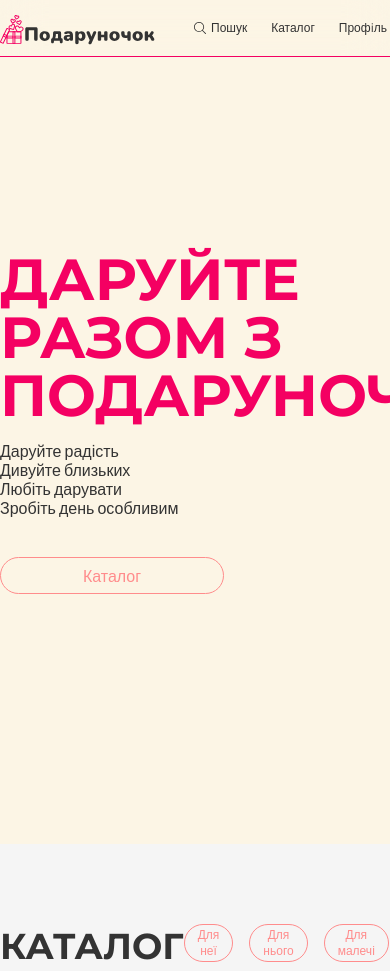
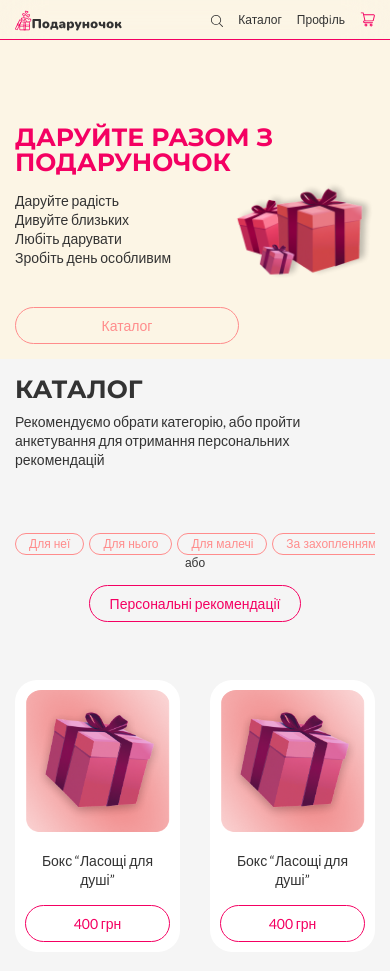
Before and after one commit to alexeykrix/Podarunochok, a website built with Vite: page index.html in a window 390 px wide. Shown: the top 971 px of the page. Built offline with nearby package versions, Linux system fonts and the light colour scheme.

Commit message:
added responsives to main page

```diff
--- a/assets/scss/_variables.scss
+++ b/assets/scss/_variables.scss
@@ -48,7 +48,7 @@ $offsets: (
   ),
   green: (
     md: 32px,
-    xs: 32px,
+    xs: 16px,
   ),
   aqua: (
     md: 24px,
@@ -60,6 +60,6 @@ $offsets: (
   ),
   purple: (
     md: 8px,
-    xs: 11px,
+    xs: 8px,
   ),
 );
--- a/assets/scss/general.scss
+++ b/assets/scss/general.scss
@@ -2,6 +2,10 @@
   max-width: 1140px;
   margin-left: auto;
   margin-right: auto;
+  @include max(xs) {
+    padding-left: 15px;
+    padding-right: 15px;
+  }
 }
 
 body {
@@ -54,6 +58,11 @@ body {
   width: 100%;
   z-index: 100;
   top: 0;
+  &-logo {
+    @include max(xs) {
+      width: 134px;
+    }
+  }
   &-inner {
     display: flex;
     justify-content: space-between;
@@ -69,6 +78,9 @@ body {
       justify-content: flex-end;;
       align-items: center;
       gap: 24px;
+      @include max(xs) {
+        gap: 15px;
+      }
     }
     &__item {
 
@@ -78,6 +90,13 @@ body {
         svg {
           margin-top: 2px;
           display: block;
+        }
+
+        @include max(xs) {
+          margin: 0;
+          span {
+            display: none;
+          }
         }
       }
     }
--- a/assets/scss/pages/main.scss
+++ b/assets/scss/pages/main.scss
@@ -3,6 +3,13 @@
 .hero {
   height: 100vh;
   background: linear-gradient(249.93deg, #FCF5E5 8.91%, #FCF5E5 101.58%);
+
+  @include max(xs) {
+    padding-top: 45px;
+    height: auto;
+    padding-bottom: 15px;
+    position: relative;
+  }
 
   &-inner {
     height: 100%;
@@ -18,6 +25,10 @@
     line-height: 100%;
     color: $color-accent;
     @include offset-media(margin-bottom, blue);
+    @include max(xs) {
+      font-size: 25px;
+      padding-top: 80px;
+    }
   }
   &-description {
     display: flex;
@@ -28,11 +39,19 @@
     position: relative;
     width: 534px;
     height: 377.98px;
+    @include max(xs) {
+      position: absolute;
+      right: 15px;
+      width: 142.69px;
+      height: 101px;
+      top: 50%;
+    }
 
     &__mobile {
       display: none;
       @include max(xs) {
         display: block;
+        width: 100%;
       }
     }
 
@@ -66,10 +85,18 @@
   scroll-margin-top: 50px;
 
   @include offset-media(padding-top, red);
+  @include max(xs) {
+    padding-top: 15px;
+  }
   &-header {
     display: flex;
     justify-content: space-between;
     @include offset-media(margin-bottom, coral);
+
+    @include max(xs) {
+      flex-direction: column;
+      gap: 64px;
+    }
   }
   &-info {
     width: 304px;
@@ -84,9 +111,25 @@
     justify-content: space-between;
     align-items: center;
 
+    .btn:not(.btn-small) {
+      margin-top: 14px;
+    }
+
     &__list {
       display: flex;
       gap: 16px;
+
+      @include max(xs) {
+        width: 100%;
+        overflow-y: hidden;
+        overflow-x: auto;
+        gap: 5px;
+        padding-bottom: 0;
+
+        .btn {
+          flex-shrink: 0;
+        }
+      }
     }
   }
 
@@ -97,6 +140,10 @@
     @include offset-media(row-gap, yellow);
     @include offset-media(padding-bottom, yellow);
     perspective: 1000px;
+
+    @include max(xs) {
+      grid-template-columns: repeat(2, 165px);
+    }
   }
   &-card {
     width: 260px;
@@ -106,11 +153,22 @@
     text-align: center;
     transform-style: preserve-3d;
 
+    @include max(xs) {
+      width: 100%;
+      padding: 10px;
+      border-radius: 22px;
+    }
+
     &__image {
       border-radius: 20px;
       overflow: hidden;
       width: 100%;
       aspect-ratio: 1 / 1;
+
+      @include max(xs) {
+        border-radius: 16px;
+      }
+
       img {
         width: 100%;
         height: 100%;
@@ -128,6 +186,9 @@
       box-orient: vertical;
       -webkit-box-orient: vertical;
       text-overflow: ellipsis;
+      @include max(xs) {
+        display: none;
+      }
     }
     &__btn {
       @include offset-media(margin-top, blue);
--- a/assets/scss/text.scss
+++ b/assets/scss/text.scss
@@ -13,6 +13,10 @@ h1, .h1 {
   line-height: 44px;
   text-transform: uppercase;
   color: $color-text;
+  @include max(xs) {
+    font-size: 25px;
+    line-height: 30px;
+  }
 }
 
 h2, .h2 {
@@ -30,6 +34,9 @@ p, .p1 {
   font-size: 16px;
   line-height: 19px;
   color: $color-text;
+  @include max(xs) {
+    font-size: 14px;
+  }
 }
 
 .p2 {
```
Also changed, not shown: product/index.html (+1 -1 lines).
